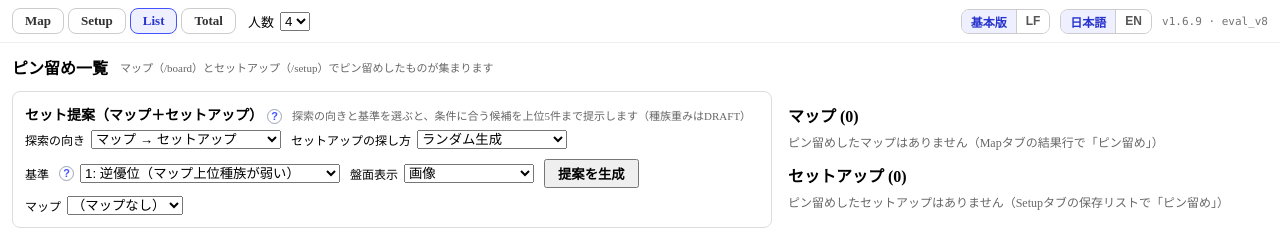
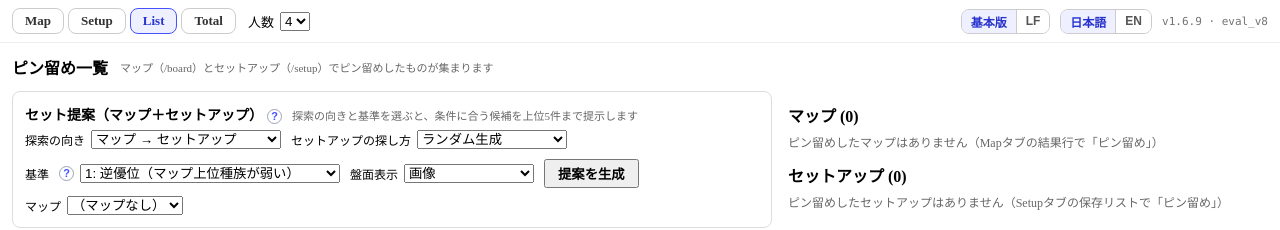
Before and after one commit to kamishirobdg/GaiaProjectMapSearch, a Next.js app: page /list in a window 1280 px wide. Shown: the top 230 px of the page. Built offline with nearby package versions, Linux system fonts and the light colour scheme.

Commit message:
fix(list): セット提案の注記から古い「（種族重みはDRAFT）」を外す（2026-09-19 の入力一巡後は古い文言。2026-10-16 ユーザー確認）
Co-Authored-By: Claude Fable 5.1 <noreply@anthropic.com>
Claude-Session: https://claude.ai/code/session_01UCJpdB1xzDSvPWsRQJrjww

```diff
--- a/src/components/ListView.tsx
+++ b/src/components/ListView.tsx
@@ -104,7 +104,7 @@ const UI = {
     players: "人数",
     unknownTemplate: "テンプレート不明（プレビューなし）",
     pairTitle: "セット提案（マップ＋セットアップ）",
-    pairNote: "探索の向きと基準を選ぶと、条件に合う候補を上位5件まで提示します（種族重みはDRAFT）",
+    pairNote: "探索の向きと基準を選ぶと、条件に合う候補を上位5件まで提示します",
     pairMap: "マップ",
     pairNoMap: "（マップなし）",
     toTotal: "→ この組を Total タブ（種族別総合評価）で見る",
@@ -173,7 +173,7 @@ const UI = {
     players: "Players",
     unknownTemplate: "Unknown template (no preview)",
     pairTitle: "Pair proposal (map + setup)",
-    pairNote: "Pick a direction and criterion to get up to 5 ranked candidates (faction weights are DRAFT)",
+    pairNote: "Pick a direction and criterion to get up to 5 ranked candidates",
     pairMap: "Map",
     pairNoMap: "(no map)",
     toTotal: "→ See this pair on the Total tab (faction totals)",
```
